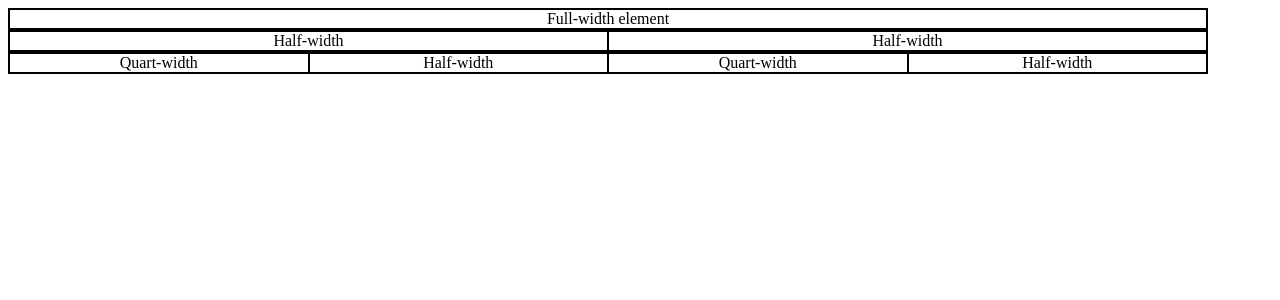
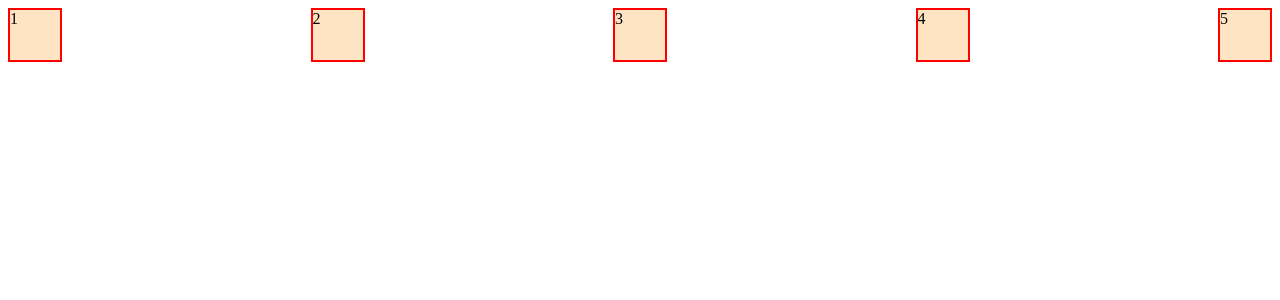
Before and after one commit to mykhailmykhailenko/REACT-JS, a React (Create React App) app: page / in a window 1280 px wide. Shown: the top 300 px of the page. Built offline with nearby package versions, Linux system fonts and the light colour scheme.

Commit message:
FlexContainer task resolve

```diff
--- a/src/App.js
+++ b/src/App.js
@@ -1,46 +1,22 @@
 import React from "react";
-import Column from "./components/Grid/Column";
-import Container from "./components/Grid/GridContainer";
-import Row from "./components/Grid/Row";
-import Header from "./components/Header";
+import FlexContainer from "./components/FlexContainer";
+
+import styles from './App.module.css';
 
 class App extends React.Component {
     constructor(props){
         super(props);
     }
-
     render () {
 
         return (
-            <Container>
-                <Row>
-                    <Column colNum="12">
-                        Full-width element
-                    </Column>
-                </Row>
-                <Row>
-                    <Column colNum="6">
-                    Half-width
-                    </Column>
-                    <Column colNum="6">
-                    Half-width
-                    </Column>
-                </Row>
-                <Row>
-                    <Column colNum="3">
-                    Quart-width
-                    </Column>
-                    <Column colNum="3">
-                    Half-width
-                    </Column>
-                    <Column colNum="3">
-                    Quart-width
-                    </Column>
-                    <Column colNum="3">
-                    Half-width
-                    </Column>
-                </Row>
-            </Container>
+         <FlexContainer fd="row" jc="space-between" ai="center">
+            <div className={styles.box}> 1 </div>
+            <div className={styles.box}> 2 </div>
+            <div className={styles.box}> 3 </div>
+            <div className={styles.box}> 4 </div>
+            <div className={styles.box}> 5 </div>
+         </FlexContainer>
         )
     }
 }
--- /dev/null
+++ b/src/App.module.css
@@ -0,0 +1,7 @@
+
+.box {
+    width: 50px;
+    height: 50px;
+    border: 2px solid red;
+    background-color: bisque;
+}
--- /dev/null
+++ b/src/components/FlexContainer/index.js
@@ -0,0 +1,20 @@
+import React from 'react';
+
+const FlexContainer = (props) => {
+    const {children, fd, jc, ai} = props;
+
+    const styles = {
+        display: 'flex',
+        flexDirection: fd,
+        justifyContent: jc,
+        alignItems: ai
+    }
+
+    return (
+        <div style={styles}>
+            {children}
+        </div>
+    );
+}
+
+export default FlexContainer;
```
Also changed, not shown: src/App.modules.css (added, +7 -0 lines).
